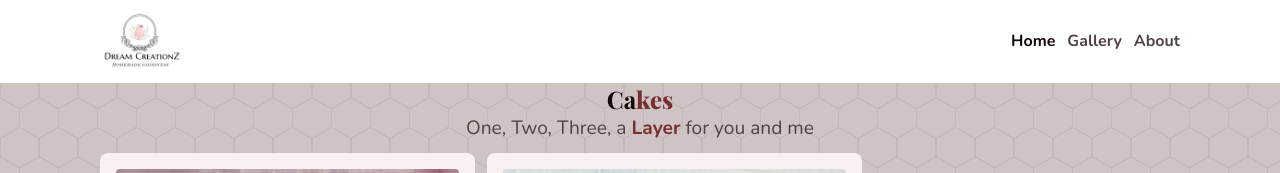
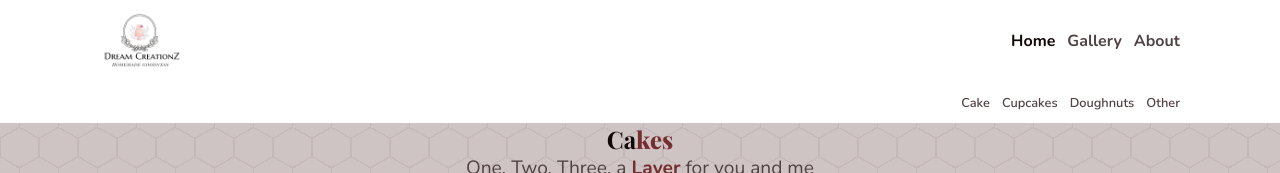
Before and after one commit to LouisZA878/FUTURE_FS_3, a Next.js app: page /gallery in a window 1280 px wide. Shown: the top 173 px of the page. Built offline with nearby package versions, Linux system fonts and the light colour scheme; a web font is replaced by a local one.

Commit message:
Build - Gallery page navbar

```diff
--- a/app/gallery/page.css
+++ b/app/gallery/page.css
@@ -25,3 +25,30 @@
 img {
   object-fit: cover;
 }
+
+.gallery-nav {
+  position: sticky;
+  top: 0;
+  z-index: 6;
+  left: 0;
+  right: 0;
+  width: 100%;
+  background-color: var(--bg-light);
+  padding: 0 var(--big-indent);
+  display: flex;
+  justify-content: flex-end;
+  align-items: center;
+  height: 40px;
+  gap: 12px;
+}
+.gallery-nav a {
+  text-decoration: none;
+  color: var(--text-muted);
+  font-size: 0.8rem;
+  font-weight: 600;
+  font-family: var(--font-body);
+}
+
+section {
+  scroll-margin-top: 40px;
+}
--- a/app/gallery/page.js
+++ b/app/gallery/page.js
@@ -1,13 +1,20 @@
 import "./page.css";
 
 import Image from "next/image";
+import Link from "next/link";
 
 const page = () => {
   const basePath = process.env.NODE_ENV === "production" ? "/FUTURE_FS_3" : "";
 
   return (
     <>
-      <section className="cake">
+      <article className="gallery-nav">
+        <Link href="#cake">Cake</Link>
+        <Link href="#cupcakes">Cupcakes</Link>
+        <Link href="#doughnuts">Doughnuts</Link>
+        <Link href="#other">Other</Link>
+      </article>
+      <section className="cake" id="cake">
         <h1>
           Ca<span>kes</span>
         </h1>
@@ -46,15 +53,6 @@ const page = () => {
             <div className="box">
               <Image
                 src={`${basePath}/images/Image6.jpg`}
-                alt="Cake image"
-                fill
-              />
-            </div>
-          </div>
-          <div className="box-container">
-            <div className="box">
-              <Image
-                src={`${basePath}/images/Image5.jpg`}
                 alt="Cake image"
                 fill
               />
@@ -224,7 +222,7 @@ const page = () => {
           </div>
         </div>
       </section>
-      <section className="cupcakes">
+      <section className="cupcakes" id="cupcakes">
         <h1>
           Cupca<span>kes</span>
         </h1>
@@ -261,7 +259,7 @@ const page = () => {
           </div>
         </div>
       </section>
-      <section className="doughnuts">
+      <section className="doughnuts" id="doughnuts">
         <h1>
           Dough<span>nuts</span>
         </h1>
@@ -280,7 +278,7 @@ const page = () => {
           </div>
         </div>
       </section>
-      <section className="pasteries">
+      <section className="pasteries" id="other">
         <h1>
           Other <span>Pasteries</span>
         </h1>
--- a/app/page.js
+++ b/app/page.js
@@ -3,6 +3,7 @@ import Image from "next/image";
 import "./(components)/page.css";
 import Link from "next/link";
 
+import { CiLocationOn } from "react-icons/ci";
 import { FaFacebookSquare } from "react-icons/fa";
 
 const Hero = () => {
@@ -22,6 +23,9 @@ const Hero = () => {
             <b> Bite </b>
           </span>
           away.
+        </p>
+        <p className="location">
+          <CiLocationOn /> <span>26 Protea Laan - Riviersonderend</span>
         </p>
         <div className="socials">
           <Link href="https://www.facebook.com/p/Dream-Creationz-100054555875108/">
--- a/next.config.mjs
+++ b/next.config.mjs
@@ -1,10 +1,13 @@
 /** @type {import('next').NextConfig} */
+
+const state = process.env.NODE_ENV === "production";
+
 const nextConfig = {
   /* config options here */
   output: "export",
-  images: { unoptimized: true },
-  basePath: "/FUTURE_FS_3",
-  assetPrefix: "/FUTURE_FS_3",
+  images: { unoptimized: !state },
+  basePath: state ? "/FUTURE_FS_3" : "",
+  assetPrefix: state ? "/FUTURE_FS_3" : "",
 };
 
 export default nextConfig;
```
Also changed, not shown: app/(components)/page.css (+12 -0 lines), 1 other file (tests, documents, lock files or other folders).
